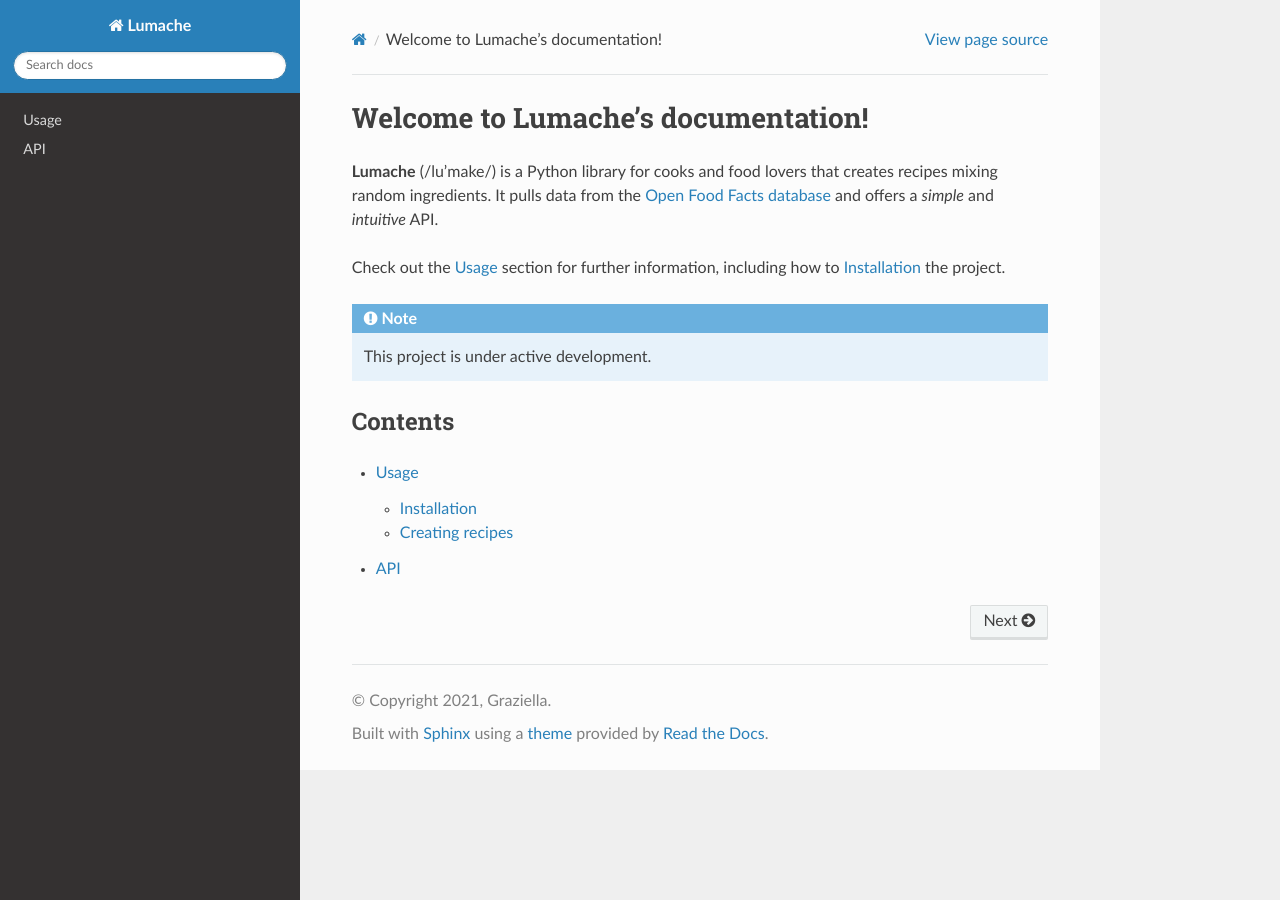
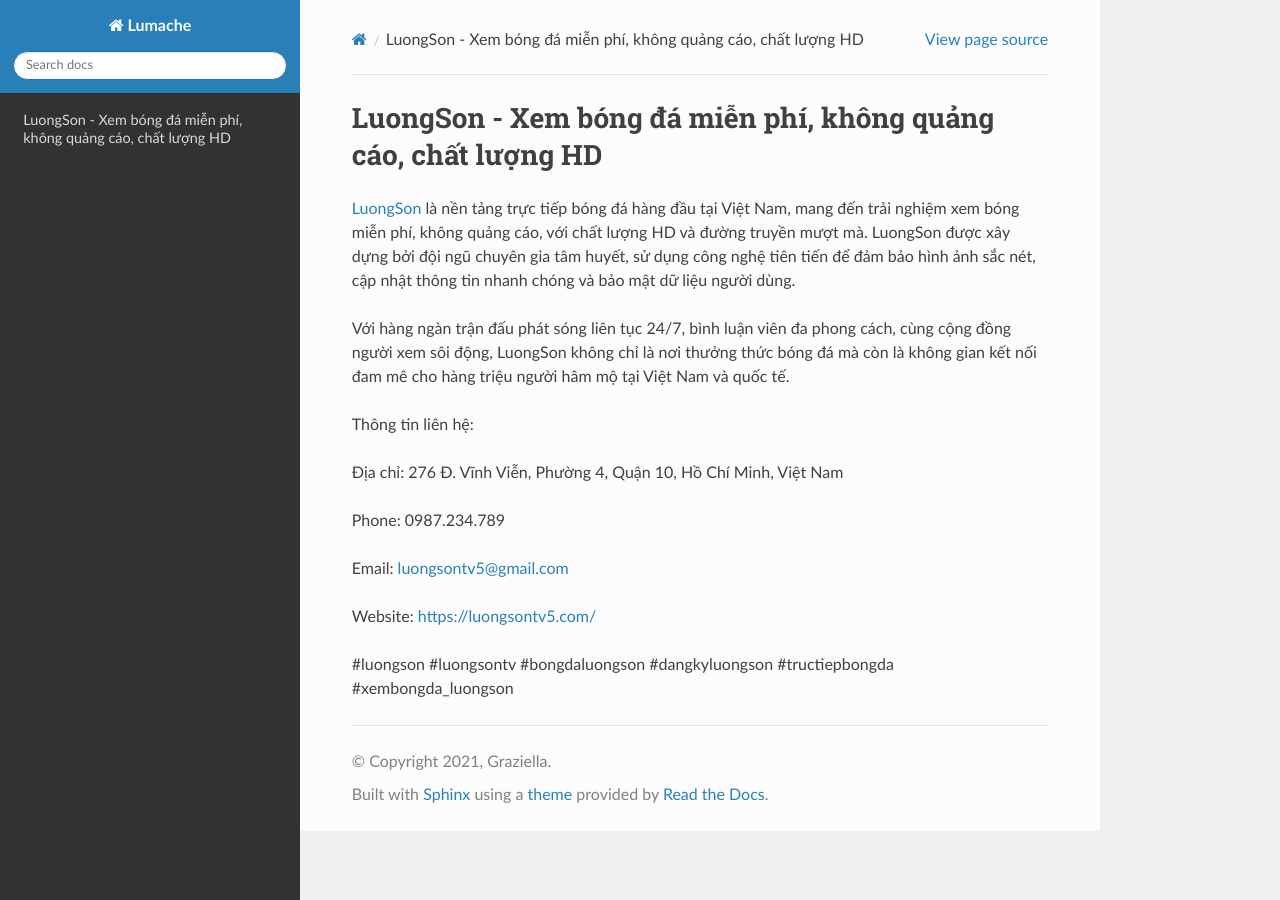
Before and after one commit to parkisngan19/luongsontv5com, a Sphinx documentation site: the page built from docs/source/index.rst, in a window 1280 px wide. Built offline with Sphinx 7.4.7 and the Read the Docs theme 3.1.0, drawn with Linux system fonts in a browser that asks for light colours.

Commit message:
Update index.rst

```diff
--- a/docs/source/index.rst
+++ b/docs/source/index.rst
@@ -1,22 +1,18 @@
-Welcome to Lumache's documentation!
+LuongSon - Xem bóng đá miễn phí, không quảng cáo, chất lượng HD
 ===================================
 
-**Lumache** (/lu'make/) is a Python library for cooks and food lovers
-that creates recipes mixing random ingredients.
-It pulls data from the `Open Food Facts database <https://world.openfoodfacts.org/>`_
-and offers a *simple* and *intuitive* API.
+`LuongSon <https://luongsontv5.com/>`_ là nền tảng trực tiếp bóng đá hàng đầu tại Việt Nam, mang đến trải nghiệm xem bóng miễn phí, không quảng cáo, với chất lượng HD và đường truyền mượt mà. LuongSon được xây dựng bởi đội ngũ chuyên gia tâm huyết, sử dụng công nghệ tiên tiến để đảm bảo hình ảnh sắc nét, cập nhật thông tin nhanh chóng và bảo mật dữ liệu người dùng.
 
-Check out the :doc:`usage` section for further information, including
-how to :ref:`installation` the project.
+Với hàng ngàn trận đấu phát sóng liên tục 24/7, bình luận viên đa phong cách, cùng cộng đồng người xem sôi động, LuongSon không chỉ là nơi thưởng thức bóng đá mà còn là không gian kết nối đam mê cho hàng triệu người hâm mộ tại Việt Nam và quốc tế.
 
-.. note::
+Thông tin liên hệ:
 
-   This project is under active development.
+Địa chỉ: 276 Đ. Vĩnh Viễn, Phường 4, Quận 10, Hồ Chí Minh, Việt Nam
 
-Contents
---------
+Phone: 0987.234.789
 
-.. toctree::
+Email: luongsontv5@gmail.com
 
-   usage
-   api
+Website: https://luongsontv5.com/
+
+#luongson #luongsontv #bongdaluongson #dangkyluongson #tructiepbongda #xembongda_luongson
```
